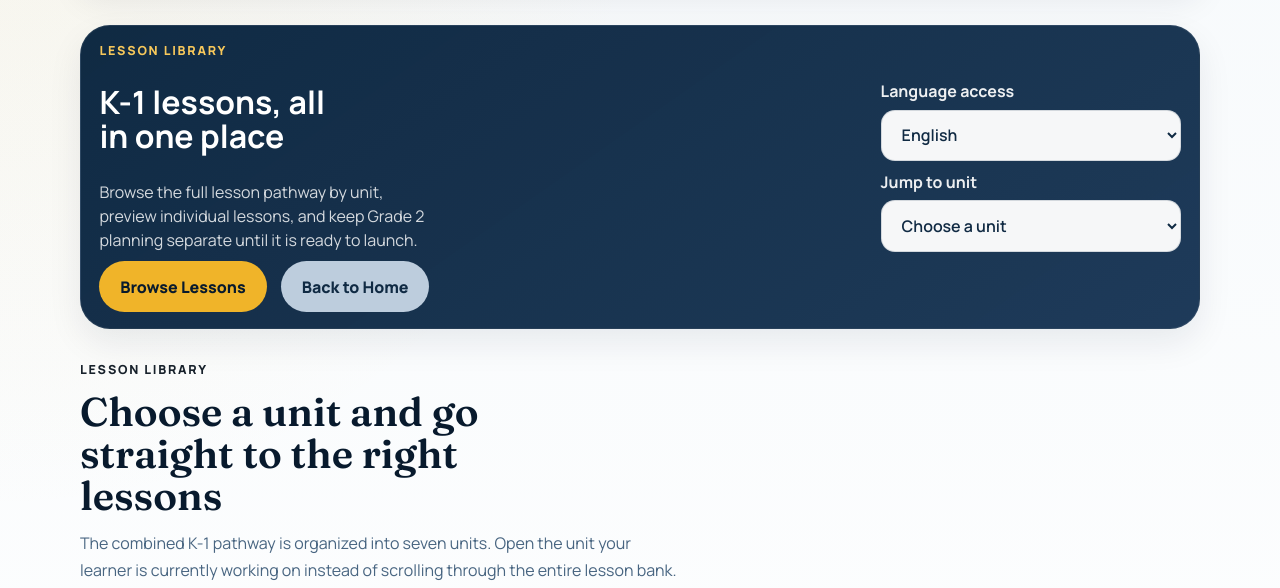
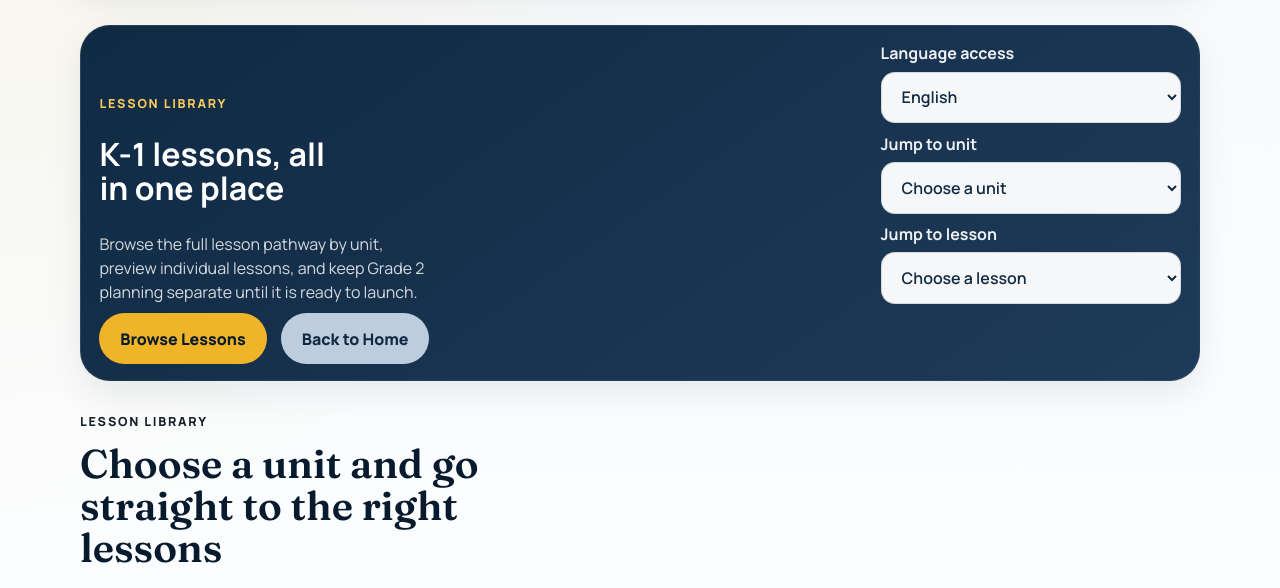
Before and after one commit to sdehart03/readtogetherproject, a plain HTML site: page lessons.html in a window 1280 px wide. Shown: the part 124-712 px from the top of the page. Drawn offline with Linux system fonts and the light colour scheme.

Commit message:
add lesson dropdown to hub

```diff
--- a/lessons.html
+++ b/lessons.html
@@ -90,6 +90,12 @@
                     <option value="unit-7.html" data-i18n="filterUnitSeven">Unit 7: R-Controlled Vowels</option>
                   </select>
                 </label>
+                <label class="page-language-picker">
+                  <span data-i18n="lessonJumpLabel">Jump to lesson</span>
+                  <select id="lesson-jump-hub" aria-label="Jump to lesson">
+                    <option value="" data-i18n="lessonJumpPlaceholder">Choose a lesson</option>
+                  </select>
+                </label>
               </div>
             </div>
             <div class="page-intro-actions">
--- a/script.js
+++ b/script.js
@@ -508,6 +508,7 @@ const lessonDetail = document.querySelector("#lesson-detail");
 const lessonFilter = document.querySelector("#lesson-filter");
 const languageSwitcher = document.querySelector("#language-switcher");
 const unitJump = document.querySelector("#unit-jump");
+const lessonJumpHub = document.querySelector("#lesson-jump-hub");
 const menuToggle = document.querySelector(".menu-toggle");
 const siteNav = document.querySelector(".site-nav");
 const topbar = document.querySelector(".topbar");
@@ -519,7 +520,11 @@ const unitPageLessons = document.querySelector("#unit-page-lessons");
 const unitPageNav = document.querySelector("#unit-page-nav");
 const currentUnitPage = document.body.dataset.unitPage;
 const currentLanguage = () => languageSwitcher?.value || document.documentElement.lang || "en";
-let selectedLessonId = lessons[0].lessonNumber;
+const urlParams = new URLSearchParams(window.location.search);
+const initialLessonId = Number(urlParams.get("lesson"));
+let selectedLessonId =
+  lessons.find((lesson) => lesson.lessonNumber === initialLessonId)?.lessonNumber ||
+  lessons[0].lessonNumber;
 let lastScrollY = window.scrollY;
 
 function renderUnits() {
@@ -739,6 +744,23 @@ function renderUnitPage() {
   }
 }
 
+function renderHubLessonJump() {
+  if (!lessonJumpHub) {
+    return;
+  }
+
+  const copy = translations[currentLanguage()] || translations.en;
+  lessonJumpHub.innerHTML = `
+    <option value="">${copy.lessonJumpPlaceholder}</option>
+    ${lessons
+      .map(
+        (lesson) =>
+          `<option value="${lesson.lessonNumber}">Lesson ${lesson.lessonNumber}: ${lesson.title}</option>`,
+      )
+      .join("")}
+  `;
+}
+
 function applyTranslations(language) {
   const copy = translations[language] || translations.en;
 
@@ -800,6 +822,23 @@ if (unitJump) {
   });
 }
 
+if (lessonJumpHub) {
+  lessonJumpHub.addEventListener("change", (event) => {
+    const nextLessonId = Number(event.target.value);
+    if (!nextLessonId) {
+      return;
+    }
+
+    const lesson = lessons.find((entry) => entry.lessonNumber === nextLessonId);
+    const unit = units.find((entry) => entry.id === lesson?.category);
+    if (!lesson || !unit) {
+      return;
+    }
+
+    window.location.href = `${unit.slug}?lesson=${lesson.lessonNumber}`;
+  });
+}
+
 if (menuToggle && siteNav) {
   menuToggle.addEventListener("click", () => {
     const isOpen = siteNav.classList.toggle("open");
@@ -827,3 +866,4 @@ applyTranslations(currentLanguage());
 renderUnits();
 renderLessons(lessonFilter?.value || "all");
 renderUnitPage();
+renderHubLessonJump();
```
